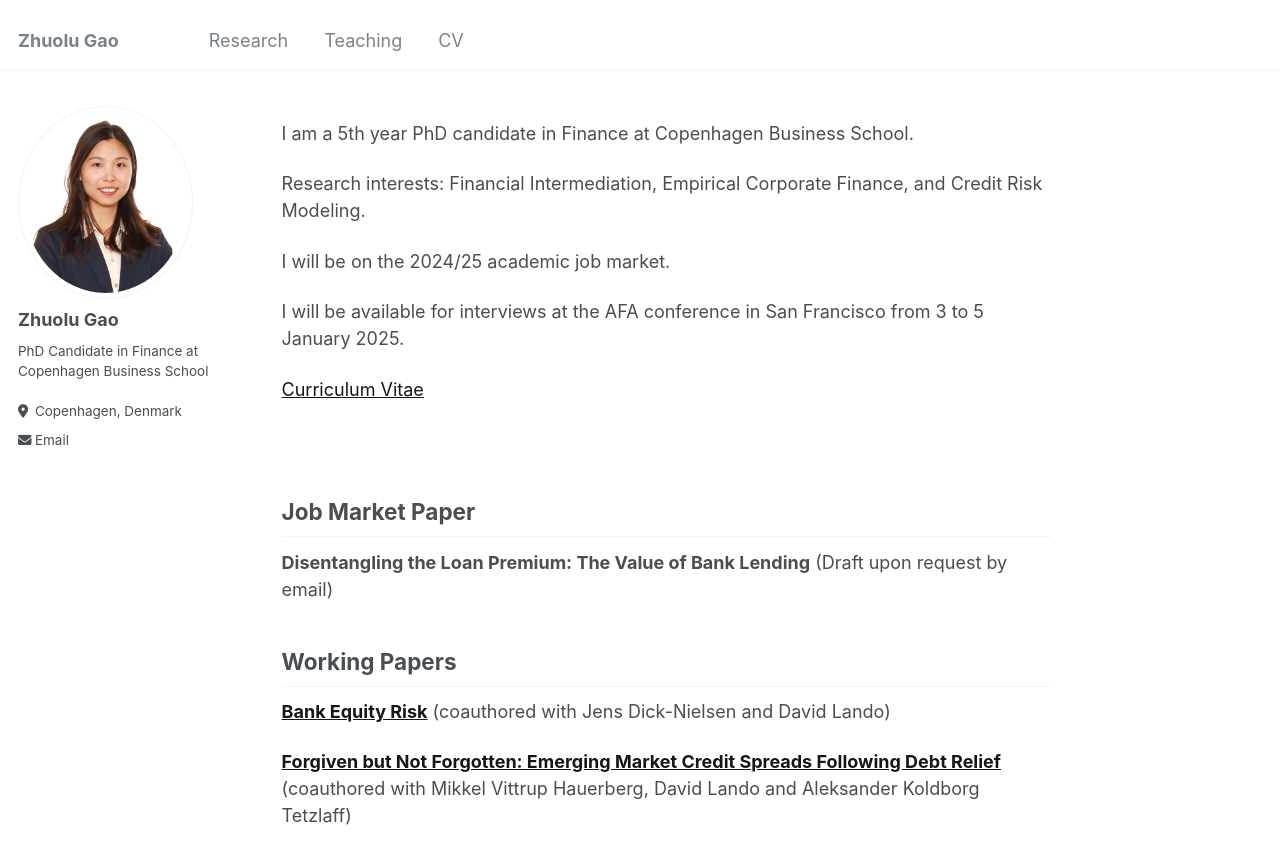
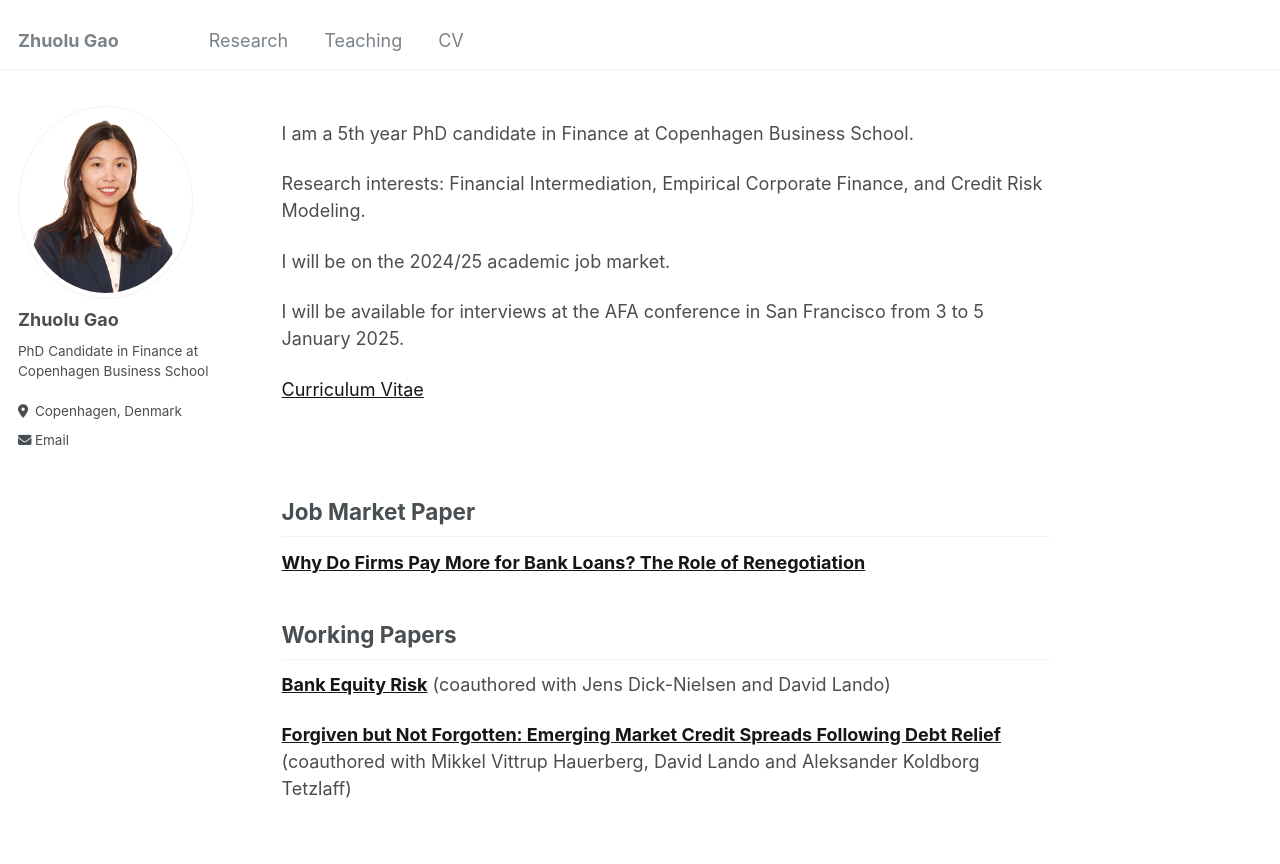
Before and after one commit to zhuolugao/zhuolugao.github.io, a Jekyll site: the page built from _pages/about.md, in a window 1280 px wide and 1042 px high. Shown: the top 864 px of the window. Built offline with Jekyll 4.4.1, drawn with Linux system fonts in a browser that asks for light colours.

Commit message:
Add JMP link.md

```diff
--- a/_pages/about.md
+++ b/_pages/about.md
@@ -22,8 +22,8 @@ I will be available for interviews at the AFA conference in San Francisco from 3
 
 ## Job Market Paper
 
-**Disentangling the Loan Premium: The Value of Bank Lending**
-(Draft upon request by email)
+[**Why Do Firms Pay More for Bank Loans? The Role of Renegotiation**](/files/JMP_ZhuoluGao.pdf)
+
 
 
 ## Working Papers
```
